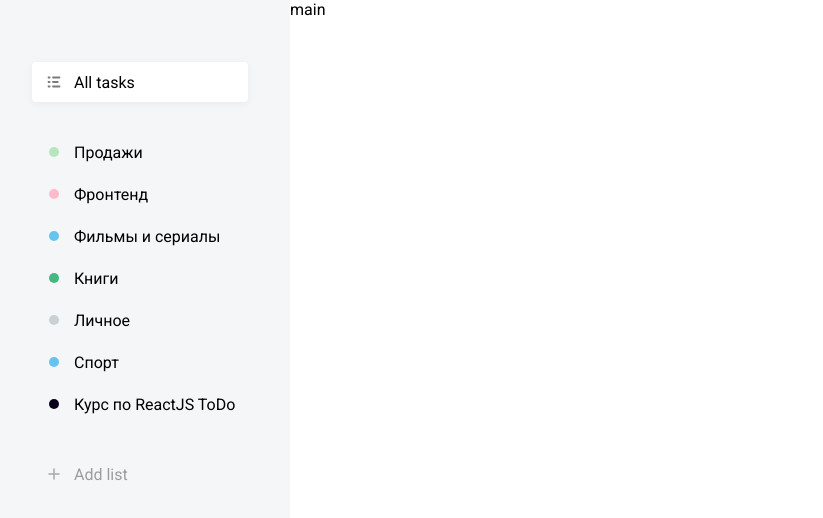
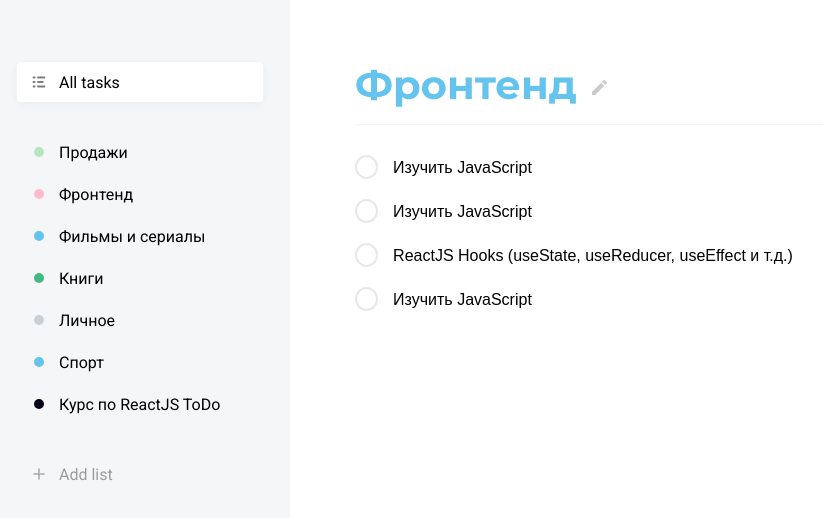
Before and after one commit to Olehmuz/ToDoReact, a React app: page / in a window 1280 px wide. Shown: the whole page, without its empty margins (10-833 px from the left). Built offline with nearby package versions, Linux system fonts and the light colour scheme.

Commit message:
Close function / Tasks section

```diff
--- a/public/index.html
+++ b/public/index.html
@@ -27,6 +27,7 @@
     <link rel="preconnect" href="https://fonts.googleapis.com">
     <link rel="preconnect" href="https://fonts.gstatic.com" crossorigin>
     <link href="https://fonts.googleapis.com/css2?family=Lato&family=Roboto:wght@400;500&display=swap" rel="stylesheet">
+    <link href="https://fonts.googleapis.com/css2?family=Montserrat:wght@700&display=swap" rel="stylesheet">
     <title>React App</title>
   </head>
   <body>
--- a/src/components/AddList/AddList.jsx
+++ b/src/components/AddList/AddList.jsx
@@ -2,7 +2,7 @@ import "./addList.scss";
 import List from "../list/List";
 import React, {useState} from "react";
 import Badge from "../Badge/Badge";
-const AddList = ({onAdd, colors}) => {
+const AddList = ({onAdd, colors, isRemovable}) => {
   const [state, setState] = useState(0);
   const [selectedColor, selectColor] = useState(colors[0].id);
   const [inputValue, updInpValue] = useState("");
@@ -53,7 +53,7 @@ const AddList = ({onAdd, colors}) => {
             active: false,
           },
         ]}
-        isRemovable={true}
+        isRemovable={isRemovable}
       />
       {state === 1 ? (
         <div className="addList__wrap">
--- a/src/components/App.js
+++ b/src/components/App.js
@@ -3,12 +3,13 @@ import React, {useState} from 'react';
 import AddList from "./AddList/AddList";
 import List from "./list/List";
 import DB from "./../assets/db.json";
+import Tasks from "./Tasks/Tasks";
 function App() {
   const [lists, setNewLists] = useState(DB.lists.map((el) =>{
     el.color = DB.colors.find(color => color.id === el.colorId).name;
     return el;
   }));
-  console.log(lists)
+
   const onAddList = (newObj) => {
     const newList = [...lists, newObj];
     setNewLists(newList);
@@ -38,7 +39,7 @@ function App() {
             },
 
           ]}
-          isRemovable={false}
+
         />
 
         <List
@@ -47,7 +48,7 @@ function App() {
         />
         <AddList onAdd={onAddList} colors={DB.colors}/>
       </div>
-      <div className="main">main</div>
+      <Tasks />
     </div>
   );
 }
--- a/src/components/App.scss
+++ b/src/components/App.scss
@@ -4,6 +4,3 @@
   height: 100%;
 
 }
-.main{
-  flex:8 0 auto;
-}
--- /dev/null
+++ b/src/components/Tasks/Tasks.jsx
@@ -0,0 +1,50 @@
+import React from 'react'
+import "./tasks.scss"
+import editSvg from './../../assets/img/edit.svg';
+export default function Tasks() {
+  return (
+    <div className="tasks">
+        <h2 className="tasks__title">Фронтенд <img src={editSvg} alt="Edit title" /></h2>
+
+        <div className="checkbox">
+          <input id="check1" type="checkbox" />
+          <label htmlFor='check1'>
+            <svg width="11" height="8" viewBox="0 0 11 8" fill="none" xmlns="http://www.w3.org/2000/svg">
+              <path d="M9.29999 1.20001L3.79999 6.70001L1.29999 4.20001" stroke="white" stroke-width="1.5" stroke-linecap="round" stroke-linejoin="round"/>
+            </svg>
+          </label>
+          <input type="text" value="Изучить JavaScript" />
+        </div>
+
+        <div className="checkbox">
+          <input id="check2" type="checkbox" />
+          <label htmlFor='check2'>
+            <svg width="11" height="8" viewBox="0 0 11 8" fill="none" xmlns="http://www.w3.org/2000/svg">
+              <path d="M9.29999 1.20001L3.79999 6.70001L1.29999 4.20001" stroke="white" stroke-width="1.5" stroke-linecap="round" stroke-linejoin="round"/>
+            </svg>
+          </label>
+          <input type="text" value="Изучить JavaScript" />
+        </div>
+
+        <div className="checkbox">
+          <input id="check3" type="checkbox" />
+          <label htmlFor='check3'>
+            <svg width="11" height="8" viewBox="0 0 11 8" fill="none" xmlns="http://www.w3.org/2000/svg">
+              <path d="M9.29999 1.20001L3.79999 6.70001L1.29999 4.20001" stroke="white" stroke-width="1.5" stroke-linecap="round" stroke-linejoin="round"/>
+            </svg>
+          </label>
+          <input type="text" value="ReactJS Hooks (useState, useReducer, useEffect и т.д.)" />
+        </div>
+
+        <div className="checkbox">
+          <input id="check4" type="checkbox" />
+          <label htmlFor='check4'>
+            <svg width="11" height="8" viewBox="0 0 11 8" fill="none" xmlns="http://www.w3.org/2000/svg">
+              <path d="M9.29999 1.20001L3.79999 6.70001L1.29999 4.20001" stroke="white" stroke-width="1.5" stroke-linecap="round" stroke-linejoin="round"/>
+            </svg>
+          </label>
+          <input type="text" value="Изучить JavaScript" />
+        </div>
+    </div>
+  )
+}
--- /dev/null
+++ b/src/components/Tasks/tasks.scss
@@ -0,0 +1,74 @@
+.tasks{
+    flex:1 1 auto;
+
+    &__title{
+        display: flex;
+        align-items: center;
+        font-family: 'Montserrat';
+        font-style: normal;
+        font-weight: 700;
+        font-size: 40px;
+        line-height: 39px;
+        color: #64C4ED;
+        margin: 65px;
+        margin-bottom: 30px;
+        img{
+           margin-top: 5px;
+           margin-left: 15px;
+           opacity: 0.2;
+           &:hover{
+            opacity: 0.8;
+           }
+        }
+        border-bottom: 1px solid #F2F2F2;
+        padding-bottom: 20px;
+    }
+    .checkbox{
+        display: flex;
+        align-items: center;
+        margin:20px 65px 0 65px;
+        label{
+            display: flex;
+            align-items: center;
+            justify-content: center;
+            border: 2px solid #E8E8E8;
+            border-radius: 100%;
+            width: 20px;
+            height: 20px;
+            cursor: pointer;
+            &:hover{
+                background: #F2F2F2;
+                border: 2px solid #F2F2F2;
+                svg{
+                    path{
+                        stroke: #B3B3B3;
+                    }
+                }
+            }
+        }
+        input[type='checkbox']{
+            display: none;
+        }
+        input:checked + label{
+            background: #4DD599;
+            border: 2px solid #4DD599;
+            &:hover{
+                svg{
+                    path{
+                        stroke:#fff;
+                    }
+                }
+            }
+        }
+        input{
+            width: 100%;
+            border: 0;
+            margin-left: 15px;
+            font-style: normal;
+            font-weight: 500;
+            font-size: 16px;
+            line-height: 19px;
+            color: #000000;
+        }
+    }
+}
--- a/src/components/list/List.jsx
+++ b/src/components/list/List.jsx
@@ -1,15 +1,24 @@
 import "./list.scss";
 import classNames from "classnames";
 import Badge from "../Badge/Badge";
-const List = ({items, isRemovable, onClick}) => {
+import ExitSvg from "../../assets/img/remove.svg";
+const List = ({items, isRemovable, onClick, removeItem}) => {
 
     return (
         <ul onClick={onClick} className="sidebar__list">
             {items.map((el, ind) =>{
+
                 return (
                     <li key={el+ind} className={classNames(el.className, {sidebar__active:el.active})}>
                         <i className="icon__wrap">{el.icon ? el.icon : <Badge color={el.color} />}</i>
                         <span>{el.name}</span>
+                        {isRemovable && (
+                            <img src={ExitSvg} alt="Close" onClick={() =>{
+                                if(window.confirm("Do you want delete this task?")){
+                                    console.log(el)
+                                }
+                            }}/>
+                        )}
                     </li>
                 )
             })}
--- a/src/components/list/list.scss
+++ b/src/components/list/list.scss
@@ -2,7 +2,7 @@
     flex:1 0 auto;
     background: #F4F6F8;
     height: 100%;
-    padding: 60px 40px;
+    padding: 60px 25px;
     box-sizing: border-box;
     max-width: 300px;
     &__active{
@@ -33,6 +33,12 @@
                 background: #FFFFFF;
                 box-shadow: 0px 2px 10px rgba(0, 0, 0, 0.05);
                 border-radius: 4px;
+                img{
+                    opacity: 0.2;
+                    &:hover{
+                        opacity: 0.8;
+                    }
+                }
             }
             .icon__wrap{
                 display: flex;
@@ -42,6 +48,12 @@
             }
             span{
                 margin-left: 10px;
+                flex:1;
+            }
+            img{
+                opacity: 0;
+                transition: 0.2s ease all;
+                padding-left: 5px;
             }
         }
 
--- a/src/index.js
+++ b/src/index.js
@@ -6,9 +6,7 @@ import reportWebVitals from './reportWebVitals';
 
 const root = ReactDOM.createRoot(document.getElementById('root'));
 root.render(
-  <React.StrictMode>
-    <App />
-  </React.StrictMode>
+  <App />
 );
 
 reportWebVitals();
```
Also changed, not shown: src/assets/img/check.svg (added), src/assets/img/edit.svg (added), src/assets/img/remove.svg (added).
